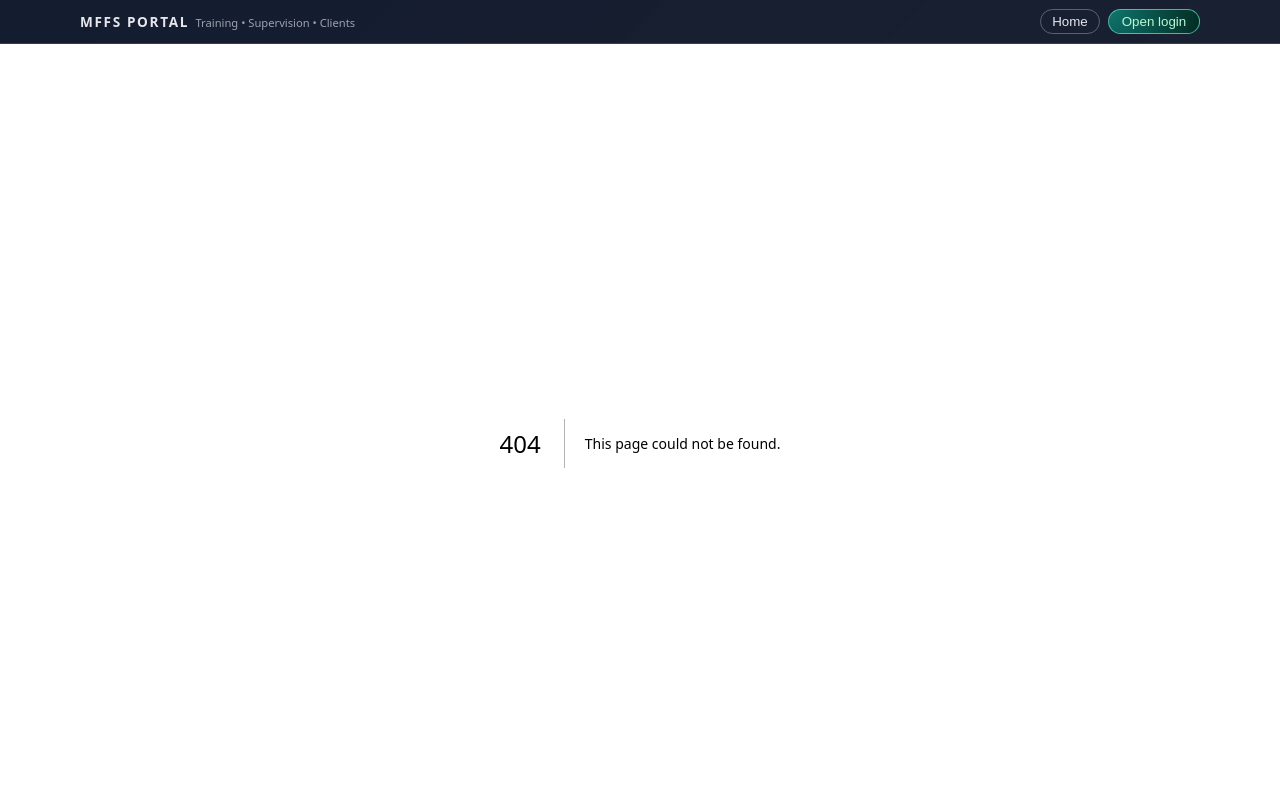
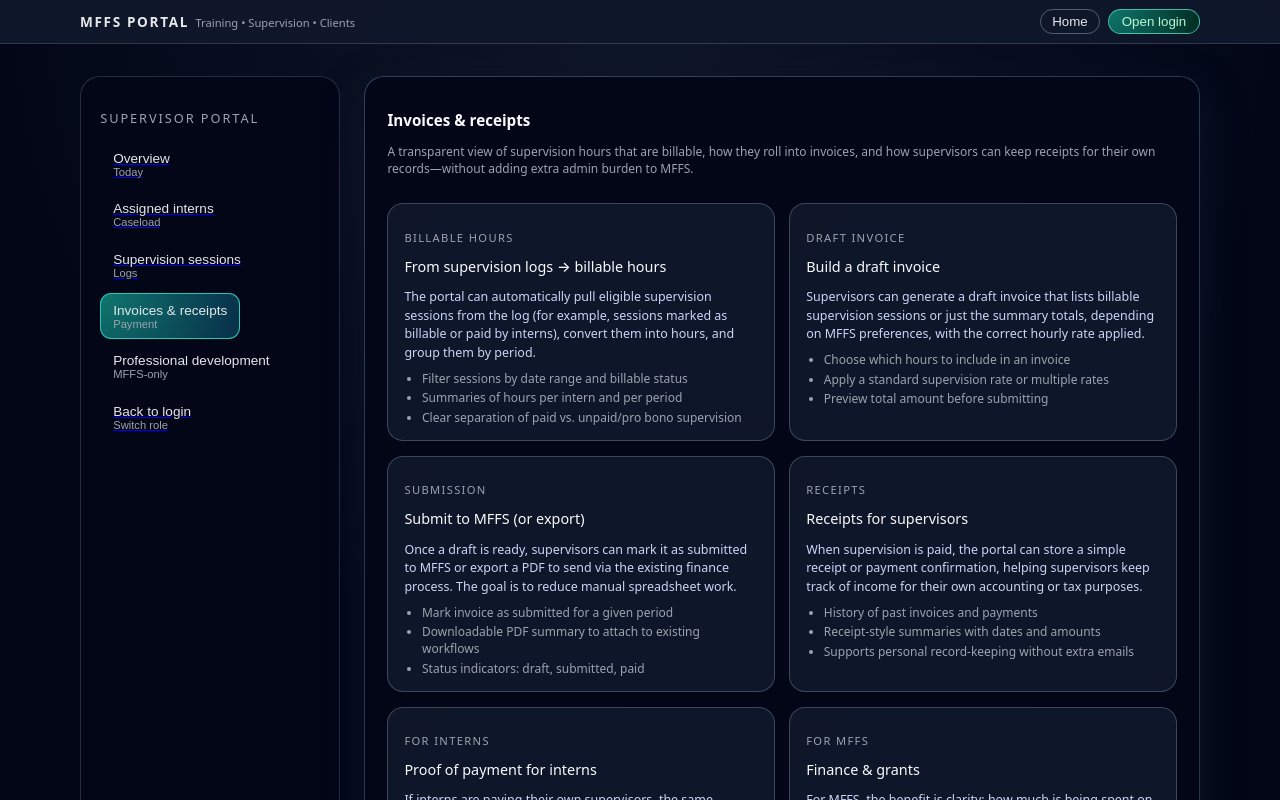
Before and after one commit to sraelcohen-sudo/mffs-portal, a Next.js app: page /supervisor/invoices in a window 1280 px wide. Before the commit this address had no page. Shown: the top 800 px of the page. Built offline with nearby package versions, Linux system fonts and the light colour scheme.

Commit message:
Supervisor Invoices

```diff
--- /dev/null
+++ b/app/supervisor/invoices/page.jsx
@@ -0,0 +1,189 @@
+import Link from "next/link";
+
+export default function SupervisorInvoicesPage() {
+  return (
+    <main className="main-shell">
+      <div className="main-shell-inner main-shell-inner--with-sidebar">
+        {/* Sidebar – Invoices & receipts active */}
+        <aside className="sidebar">
+          <p className="sidebar-title">Supervisor portal</p>
+
+          <Link href="/supervisor">
+            <button className="sidebar-link" type="button">
+              <div className="sidebar-link-title">Overview</div>
+              <div className="sidebar-link-subtitle">Today</div>
+            </button>
+          </Link>
+
+          <Link href="/supervisor/interns">
+            <button className="sidebar-link" type="button">
+              <div className="sidebar-link-title">Assigned interns</div>
+              <div className="sidebar-link-subtitle">Caseload</div>
+            </button>
+          </Link>
+
+          <Link href="/supervisor/supervision">
+            <button className="sidebar-link" type="button">
+              <div className="sidebar-link-title">Supervision sessions</div>
+              <div className="sidebar-link-subtitle">Logs</div>
+            </button>
+          </Link>
+
+          <button className="sidebar-link sidebar-link--active" type="button">
+            <div className="sidebar-link-title">Invoices & receipts</div>
+            <div className="sidebar-link-subtitle">Payment</div>
+          </button>
+
+          <button className="sidebar-link" type="button">
+            <div className="sidebar-link-title">Professional development</div>
+            <div className="sidebar-link-subtitle">MFFS-only</div>
+          </button>
+
+          <Link href="/login">
+            <button className="sidebar-link" type="button">
+              <div className="sidebar-link-title">Back to login</div>
+              <div className="sidebar-link-subtitle">Switch role</div>
+            </button>
+          </Link>
+        </aside>
+
+        {/* Main content */}
+        <section className="card" style={{ padding: "1.3rem 1.4rem" }}>
+          <header className="section-header">
+            <div>
+              <h1 className="section-title">Invoices & receipts</h1>
+              <p className="section-subtitle">
+                A transparent view of supervision hours that are billable, how they
+                roll into invoices, and how supervisors can keep receipts for their
+                own records—without adding extra admin burden to MFFS.
+              </p>
+            </div>
+          </header>
+
+          <div className="card-grid">
+            <InvoiceCard
+              label="Billable hours"
+              title="From supervision logs → billable hours"
+              body="The portal can automatically pull eligible supervision sessions from the log (for example, sessions marked as billable or paid by interns), convert them into hours, and group them by period."
+              bullets={[
+                "Filter sessions by date range and billable status",
+                "Summaries of hours per intern and per period",
+                "Clear separation of paid vs. unpaid/pro bono supervision"
+              ]}
+            />
+
+            <InvoiceCard
+              label="Draft invoice"
+              title="Build a draft invoice"
+              body="Supervisors can generate a draft invoice that lists billable supervision sessions or just the summary totals, depending on MFFS preferences, with the correct hourly rate applied."
+              bullets={[
+                "Choose which hours to include in an invoice",
+                "Apply a standard supervision rate or multiple rates",
+                "Preview total amount before submitting"
+              ]}
+            />
+
+            <InvoiceCard
+              label="Submission"
+              title="Submit to MFFS (or export)"
+              body="Once a draft is ready, supervisors can mark it as submitted to MFFS or export a PDF to send via the existing finance process. The goal is to reduce manual spreadsheet work."
+              bullets={[
+                "Mark invoice as submitted for a given period",
+                "Downloadable PDF summary to attach to existing workflows",
+                "Status indicators: draft, submitted, paid"
+              ]}
+            />
+
+            <InvoiceCard
+              label="Receipts"
+              title="Receipts for supervisors"
+              body="When supervision is paid, the portal can store a simple receipt or payment confirmation, helping supervisors keep track of income for their own accounting or tax purposes."
+              bullets={[
+                "History of past invoices and payments",
+                "Receipt-style summaries with dates and amounts",
+                "Supports personal record-keeping without extra emails"
+              ]}
+            />
+
+            <InvoiceCard
+              label="For interns"
+              title="Proof of payment for interns"
+              body="If interns are paying their own supervisors, the same structure can support intern-side receipts: each supervision entry can have a corresponding ‘paid’ record that interns can download as needed."
+              bullets={[
+                "Linked view between supervisor invoices and intern payments (if applicable)",
+                "Reduces confusion about what has been paid and when",
+                "Supports regulatory and tax documentation for interns"
+              ]}
+            />
+
+            <InvoiceCard
+              label="For MFFS"
+              title="Finance & grants"
+              body="For MFFS, the benefit is clarity: how much is being spent on supervision, how that supports training goals, and how to link these investments to grant narratives about safety, quality, and capacity-building."
+              bullets={[
+                "Aggregate supervision spending over time",
+                "Breakdown by program or funding stream",
+                "Stronger justification for grants and renewals"
+              ]}
+            />
+          </div>
+        </section>
+      </div>
+    </main>
+  );
+}
+
+function InvoiceCard({ label, title, body, bullets }) {
+  return (
+    <div className="card-soft" style={{ padding: "0.9rem 1rem" }}>
+      <p
+        style={{
+          fontSize: "0.7rem",
+          letterSpacing: "0.12em",
+          textTransform: "uppercase",
+          color: "#9ca3af",
+          marginBottom: "0.25rem"
+        }}
+      >
+        {label}
+      </p>
+      <h2
+        style={{
+          fontSize: "0.9rem",
+          fontWeight: 500,
+          marginBottom: "0.3rem",
+          color: "#f9fafb"
+        }}
+      >
+        {title}
+      </h2>
+      <p
+        style={{
+          fontSize: "0.78rem",
+          color: "#cbd5f5",
+          lineHeight: 1.5,
+          marginBottom: "0.45rem"
+        }}
+      >
+        {body}
+      </p>
+      {bullets && bullets.length > 0 && (
+        <ul
+          style={{
+            listStyle: "disc",
+            paddingLeft: "1.1rem",
+            margin: 0,
+            display: "grid",
+            gap: "0.15rem",
+            fontSize: "0.75rem",
+            color: "#9ca3af"
+          }}
+        >
+          {bullets.map((item) => (
+            <li key={item}>{item}</li>
+          ))}
+        </ul>
+      )}
+    </div>
+  );
+}
```
Also changed, not shown: app/supervisor/page.jsx (+6 -4 lines).
